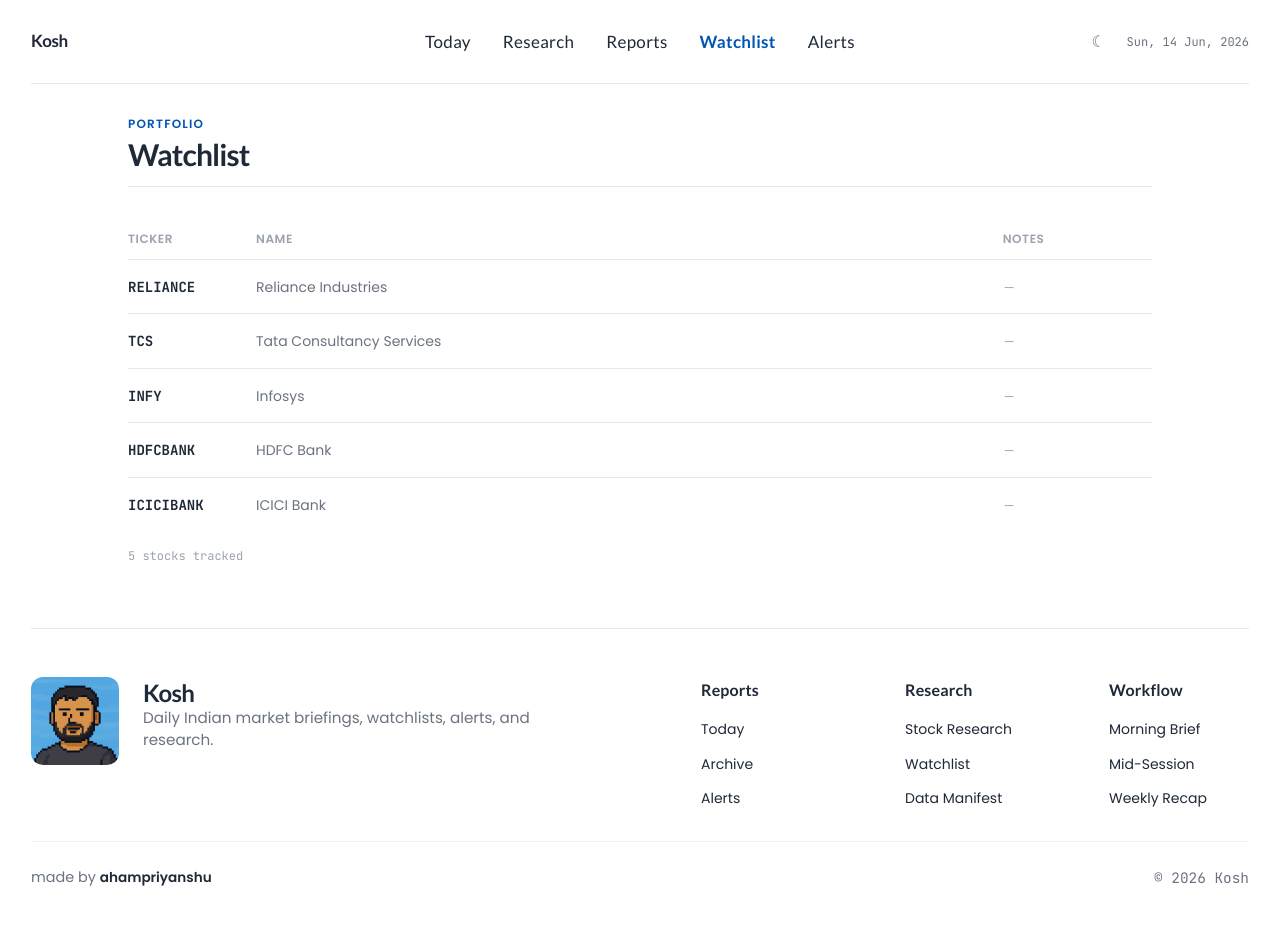
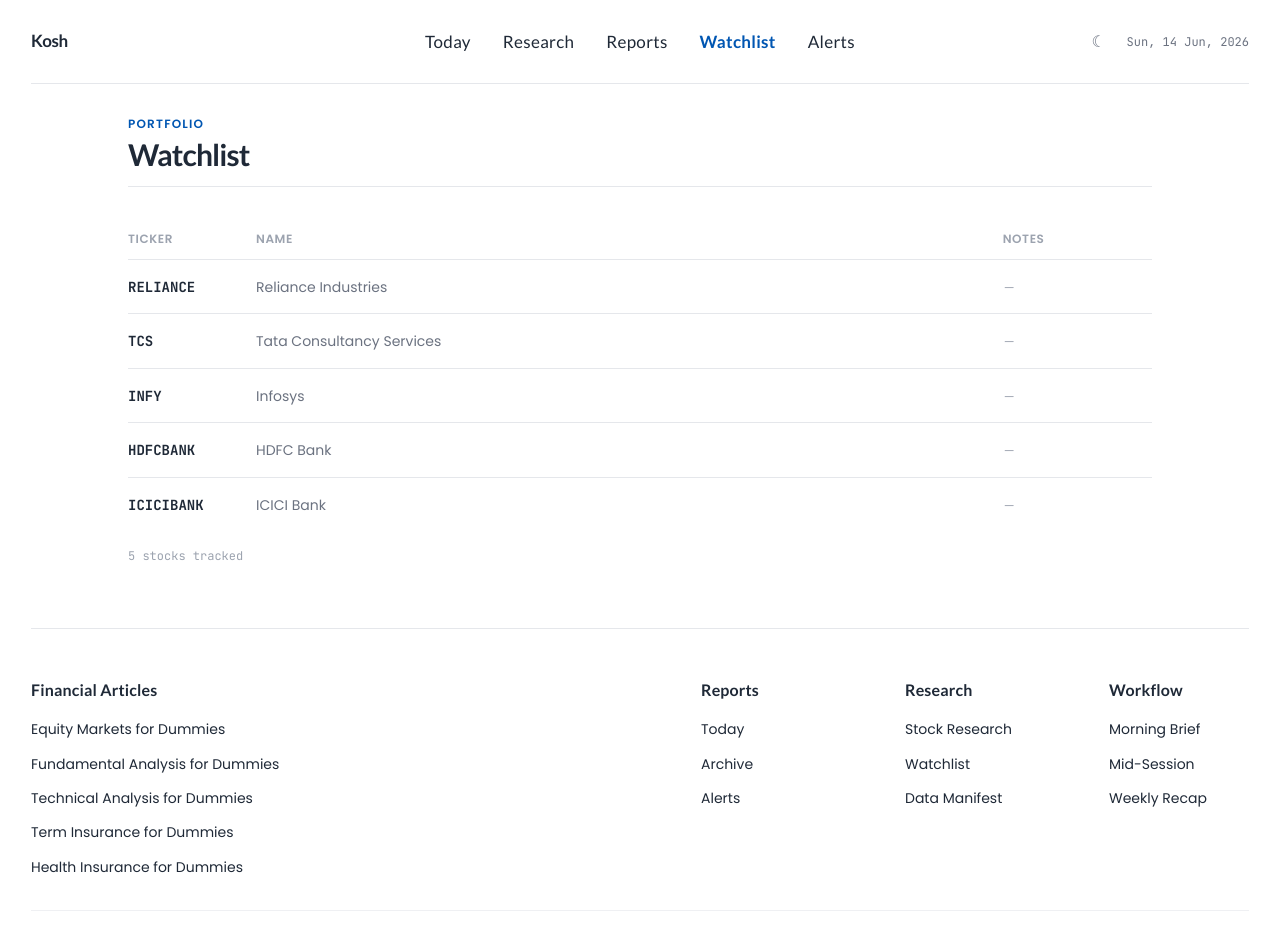
Before and after one commit to ahampriyanshu/kosh, a Next.js app: page /watchlist in a window 1280 px wide. Shown: the top 938 px of the page. Before the commit the page ends 905 px from the top, so only its background shows below. Built offline with nearby package versions, Linux system fonts and the light colour scheme.

Commit message:
fix: footer fixes

```diff
--- a/src/app/globals.css
+++ b/src/app/globals.css
@@ -503,6 +503,7 @@
 
   .main-nav {
     order: 3;
+    flex: 0 0 100%;
     justify-content: flex-start;
     width: 100%;
   }
--- a/src/app/layout.tsx
+++ b/src/app/layout.tsx
@@ -28,8 +28,8 @@
 });
 
 export const metadata: Metadata = {
-  title: 'Kosh — Indian Market Intelligence',
-  description: 'Daily briefings, watchlists, and research for Indian equity markets.',
+  title: 'Kosh',
+  description: 'Kosh',
 };
 
 export default function RootLayout({
--- a/src/components/Footer.tsx
+++ b/src/components/Footer.tsx
@@ -1,4 +1,27 @@
 import Link from 'next/link';
+
+const financialArticles = [
+  {
+    label: 'Equity Markets for Dummies',
+    href: 'https://ahampriyanshu.com/blog/expermenting-with-personal-finance/equity-markets-for-dummies-introduction',
+  },
+  {
+    label: 'Fundamental Analysis for Dummies',
+    href: 'https://ahampriyanshu.com/blog/expermenting-with-personal-finance/equity-markets-for-dummies-fundamental-analysis',
+  },
+  {
+    label: 'Technical Analysis for Dummies',
+    href: 'https://ahampriyanshu.com/blog/expermenting-with-personal-finance/equity-markets-for-dummies-techincal-analysis',
+  },
+  {
+    label: 'Term Insurance for Dummies',
+    href: 'https://ahampriyanshu.com/blog/expermenting-with-personal-finance/term-insurance-for-dummies',
+  },
+  {
+    label: 'Health Insurance for Dummies',
+    href: 'https://ahampriyanshu.com/blog/expermenting-with-personal-finance/health-insurance-for-dummies',
+  },
+];
 
 const footerSections = [
   {
@@ -33,16 +56,22 @@
       <div className="footer-enhanced">
         <div className="footer-main">
           <div className="footer-left">
-            <Link href="/" className="profile-image" aria-label="Kosh home">
-              <img src="/logo.png" alt="Kosh" />
-            </Link>
-            <div className="profile-info">
-              <Link href="/" className="profile-link-text">
-                <h3 className="profile-name">Kosh</h3>
-                <p className="profile-title">
-                  Daily Indian market briefings, watchlists, alerts, and research.
-                </p>
-              </Link>
+            <div className="footer-section footer-articles">
+              <h4 className="footer-section-title">Financial Articles</h4>
+              <ul className="footer-links">
+                {financialArticles.map((article) => (
+                  <li key={article.href}>
+                    <a
+                      href={article.href}
+                      className="footer-link"
+                      target="_blank"
+                      rel="noopener noreferrer"
+                    >
+                      {article.label}
+                    </a>
+                  </li>
+                ))}
+              </ul>
             </div>
           </div>
 
@@ -68,7 +97,10 @@
       <div className="footer-divider" aria-hidden="true" />
       <div className="footer-content">
         <p>
-          made by <strong>ahampriyanshu</strong>
+          made by{' '}
+          <a href="https://ahampriyanshu.com" target="_blank" rel="noopener noreferrer">
+            <strong>ahampriyanshu</strong>
+          </a>
         </p>
         <div className="footer-actions">
           <p className="font-mono">&copy; {new Date().getFullYear()} Kosh</p>
```
Also changed, not shown: 1 other file (tests, documents, lock files or other folders).
